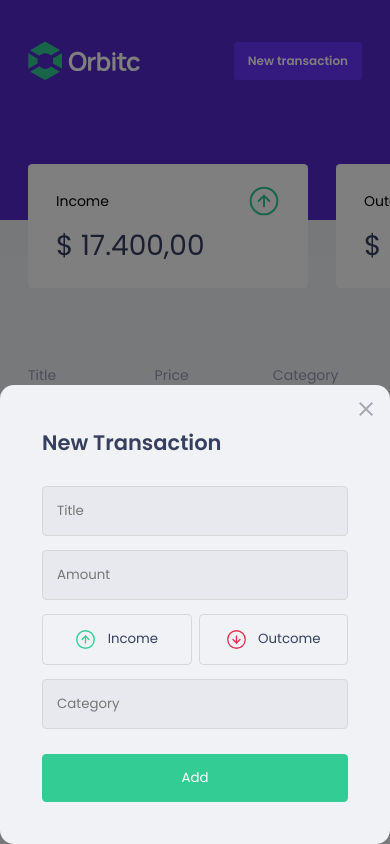
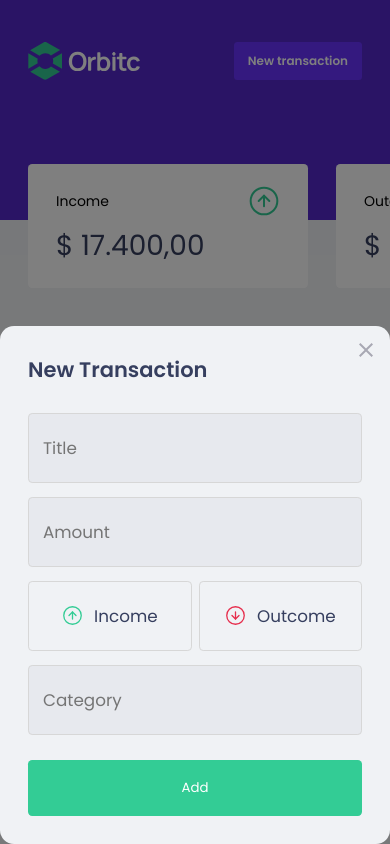
Before and after one commit to jdaniel-ap/expense-control, a React (Create React App) app: page / in a window 390 px wide. Both pictures are taken after a click on the button "New transaction". Shown: the top 844 px of the page. Built offline with nearby package versions, Linux system fonts and the light colour scheme; no server answers; what miragejs would draw is missing.

Commit message:
responsive modal

```diff
--- a/src/components/Modal/index.tsx
+++ b/src/components/Modal/index.tsx
@@ -15,16 +15,21 @@ interface ModalProps {
 
 function Modal({ isModalOpen, onRequestClose }: ModalProps) {
   const [type, setType] = useState('');
+
+  const handleCloseModal = () => {
+    setType('');
+    onRequestClose();
+  };
   return (
     <ReactModal
       isOpen={isModalOpen}
-      onRequestClose={onRequestClose}
+      onRequestClose={handleCloseModal}
       closeTimeoutMS={200}
       overlayClassName='react-modal-overlay'
       className='react-modal-content'
     >
       <Container onSubmit={(event) => event.preventDefault()}>
-        <button className='react-modal-close' onClick={onRequestClose}>
+        <button className='react-modal-close' onClick={handleCloseModal}>
           <img className='close-btn' src={closeIcon} alt='Close modal' />
         </button>
         <h2>New Transaction</h2>
--- a/src/components/Modal/styles.ts
+++ b/src/components/Modal/styles.ts
@@ -1,4 +1,4 @@
-import styled from 'styled-components';
+import styled, { css } from 'styled-components';
 import { transparentize } from 'polished';
 
 interface ButtonProps {
@@ -11,6 +11,13 @@ const colors = {
   red: '#E52E4D',
 };
 
+const mobileHeight = css`
+  @media (max-width: 600px) {
+    height: 5rem;
+    font-size: 1.2rem;
+  }
+`;
+
 export const Container = styled.form`
   display: flex;
   flex-direction: column;
@@ -22,11 +29,14 @@ export const Container = styled.form`
   }
 
   input {
-    padding: 1rem;
+    height: 3.5rem;
     border-radius: 0.3rem;
     border: 1px solid var(--light-gray);
     margin-bottom: 1rem;
+    padding: 0 1rem;
     background: var(--gray);
+
+    ${mobileHeight}
   }
 
   .add-task-btn {
@@ -41,9 +51,14 @@ export const Container = styled.form`
     &:hover {
       filter: brightness(0.95);
     }
+
+    @media (max-width: 600px) {
+      height: 4rem;
+    }
   }
 
   .button-group {
+    height: 3.5rem;
     margin-bottom: 1rem;
     display: flex;
     gap: 0.5rem;
@@ -51,6 +66,8 @@ export const Container = styled.form`
     img {
       width: 1.5rem;
     }
+
+    ${mobileHeight}
   }
 `;
 
@@ -71,4 +88,6 @@ export const Button = styled.button<ButtonProps>`
   justify-content: center;
   gap: 0.8rem;
   transition: 0.2s;
+
+  ${mobileHeight}
 `;
--- a/src/styles/global.ts
+++ b/src/styles/global.ts
@@ -71,7 +71,7 @@ export const GlobalStyle = createGlobalStyle`
     max-width: 576px;
     width: 100%;
     background-color: var(--background);
-    padding: 3rem;
+    padding: 2rem;
     position: relative;
     border-radius: 0.25rem;
 
```
